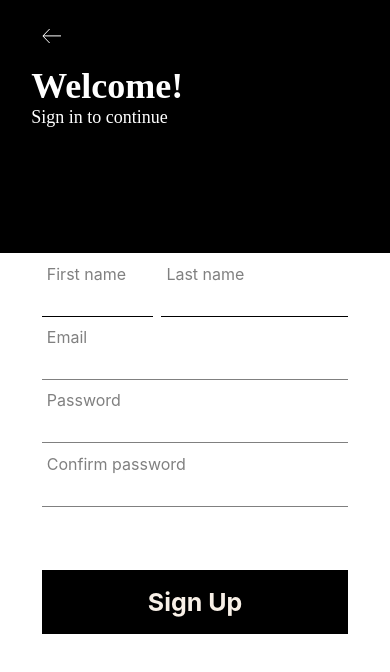
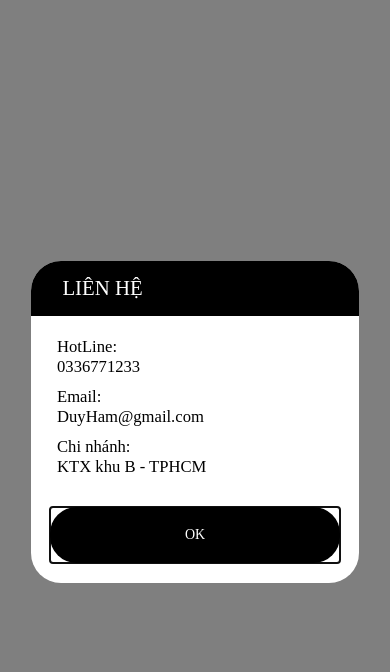
Before and after one commit to thanhtheox/FashionApp5, a React Native app in the folder FashionShop/: screen / in a window 390 px wide. Shown: the top 672 px of the page. Built offline with nearby package versions, Linux system fonts and the light colour scheme.

Commit message:
Fix Sign Up Screen

```diff
--- a/FashionShop/App.tsx
+++ b/FashionShop/App.tsx
@@ -13,14 +13,14 @@ import Submit from './src/components/buttons/Submit';
 import CheckOut from './src/components/buttons/CheckOut';
 import Custom_Tag2 from './src/components/tags/border';
 import BackToHome from './src/components/buttons/BackToHome';
-import HomeScreen from './src/screens/home/homeScreen';
+import HomeScreen from './src/screens/home/homeScreen/homeScreen';
 
 import ContactInfor from './src/screens/home/myInfoScreen/component/contactInfor';
 import SignInScreen from './src/screens/auth/signInScreen';
 import SignUpScreen from './src/screens/auth/signUpScreen';
 const App = (props: any) => {
   return (
-    <SignUpScreen  />
+    <ContactInfor  />
   );
 };
 
--- a/FashionShop/src/screens/auth/signUpScreen/index.js
+++ b/FashionShop/src/screens/auth/signUpScreen/index.js
@@ -88,7 +88,7 @@ const SignUpScreen = () => {
 
         <View style={styles.inputMailBox}>
           <TextInput
-            onChangeText={email => onchange(email)}
+            onChangeText={email => setMail(email)}
             placeholder="Email"
             placeholderTextColor={color.GraySolid}
             style={styles.inputText}
--- a/FashionShop/src/screens/home/homeScreen.js
+++ b/FashionShop/src/screens/home/homeScreen/homeScreen.js
@@ -1,8 +1,8 @@
 import { SafeAreaView, ScrollView, StyleSheet, Text, View } from 'react-native'
 import React from 'react'
-import Custom_Header from '../../components/header/Custom_Header'
-import Color from '../../constants/color'
-import scale from '../../constants/responsive'
+import Custom_Header from '../../../components/header/Custom_Header'
+import Color from '../../../constants/color'
+import scale from '../../../constants/responsive'
 
 const HomeScreen = () => {
   return (
```
